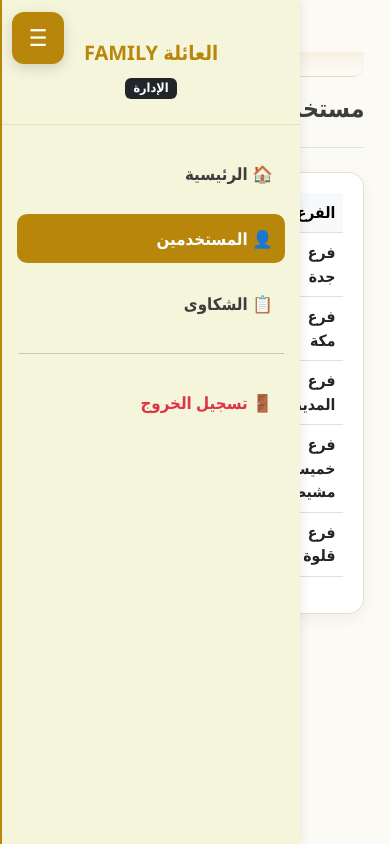
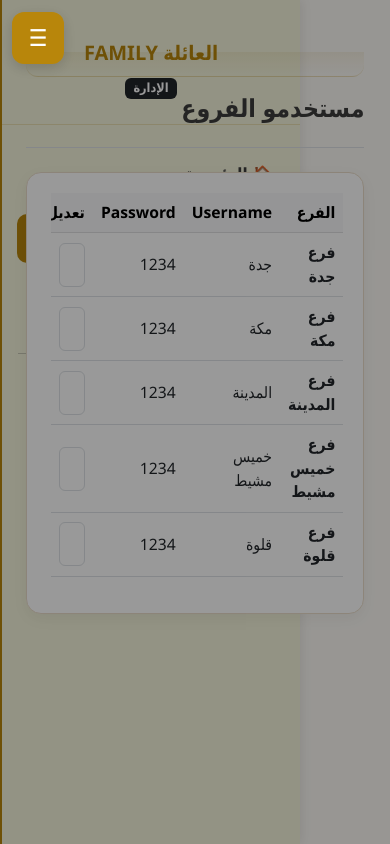
Before and after one commit to familysystemai-bot/family, a Flask app: page /admin/users in a window 390 px wide, after a click that opens the changed part. Run offline with Flask 3, Linux system fonts and the light colour scheme; a user stored in the database is signed in; data comes from the database, SQL or seed files in the repository; both versions use the stored data as it was after the commit.

Commit message:
تحديث

```diff
--- a/app.py
+++ b/app.py
@@ -145,6 +145,21 @@
 
     return render_template('login.html')
 
+
+app.add_url_rule(
+    "/admin/login",
+    endpoint="admin_login",
+    view_func=login,
+    methods=["GET", "POST"],
+)
+app.add_url_rule(
+    "/branch/login",
+    endpoint="branch_login",
+    view_func=login,
+    methods=["GET", "POST"],
+)
+
+
 @app.route('/admin/dashboard')
 def admin_dashboard():
     """لوحة المدير العام (ليست لوحة المؤسس)."""
@@ -183,9 +198,14 @@
 
 @app.route('/logout')
 def logout():
+    role = session.get("role")
     session.clear()
     flash("تم تسجيل الخروج بنجاح", "info")
-    return redirect(url_for('index'))
+    if role == "branch":
+        return redirect(url_for("branch_login"))
+    if role == "admin":
+        return redirect(url_for("admin_login"))
+    return redirect(url_for("login"))
 
 @app.route('/admin/create_branch', methods=['POST'])
 def create_branch():
--- a/static/css/dashboard-layout.css
+++ b/static/css/dashboard-layout.css
@@ -23,6 +23,8 @@
 .dash-main {
   min-width: 0;
   flex: 1 1 auto;
+  position: relative;
+  z-index: 0;
 }
 
 /* زر القائمة — يظهر على الجوال فقط (≤768px)، مخفي على التابلت وسطح المكتب */
@@ -31,7 +33,7 @@
   align-items: center;
   justify-content: center;
   position: fixed;
-  z-index: 1060;
+  z-index: 1001;
   inset-inline-end: 0.75rem;
   top: 0.75rem;
   width: 3rem;
@@ -61,19 +63,24 @@
   outline-offset: 2px;
 }
 
-/* خلفية شفافة */
-.dash-backdrop {
+/* طبقة تظليل كاملة فوق المحتوى وتحت الشريط الجانبي (موبايل) */
+.dash-backdrop,
+.sidebar-overlay {
   display: none;
   position: fixed;
-  inset: 0;
-  z-index: 1035;
-  background: rgba(0, 0, 0, 0.45);
+  top: 0;
+  left: 0;
+  width: 100%;
+  height: 100%;
+  z-index: 999;
+  background: rgba(0, 0, 0, 0.4);
   opacity: 0;
   transition: opacity 0.25s ease;
   pointer-events: none;
 }
 
-.dash-layout.dash-nav-open .dash-backdrop {
+.dash-layout.dash-nav-open .dash-backdrop,
+.dash-layout.dash-nav-open .sidebar-overlay {
   display: block;
   opacity: 1;
   pointer-events: auto;
@@ -98,7 +105,8 @@
     display: none !important;
   }
 
-  .dash-backdrop {
+  .dash-backdrop,
+  .sidebar-overlay {
     display: none !important;
     opacity: 0 !important;
     pointer-events: none !important;
@@ -176,11 +184,11 @@
     position: fixed;
     top: 0;
     inset-inline-end: 0;
-    height: 100vh;
-    height: 100dvh;
+    height: 100%;
+    min-height: 100vh;
+    min-height: 100dvh;
     width: min(300px, 88vw);
-    /* فوق الخلفية المعتمة وتحت زر القائمة — قابل للنقر بالكامل */
-    z-index: 1050;
+    z-index: 1000;
     isolation: isolate;
     touch-action: manipulation;
     overflow-y: auto;
@@ -197,21 +205,6 @@
     visibility: visible;
   }
 
-  /*
-   * الخلفية لا تغطي لوحة القائمة المنزلقة:
-   * في dir=rtl يكون inset-inline-end = يسار الشاشة — القائمة على اليسار.
-   * نغطي فقط منطقة المحتوى (يمين الشاشة) حتى لا تعترض النقرات عن الروابط.
-   */
-  .dash-layout.dash-nav-open .dash-backdrop {
-    z-index: 1040;
-    top: 0;
-    bottom: 0;
-    left: min(300px, 88vw);
-    right: 0;
-    width: auto;
-    inset: unset;
-  }
-
   .sidebar.dash-sidebar-col .dash-sidebar-panel {
     background: var(--sidebar-bg, #f5f5dc);
     border-left: 2px solid var(--accent-gold, #b8860b);
@@ -222,9 +215,11 @@
     flex: 1 1 100% !important;
     max-width: 100% !important;
     width: 100% !important;
+    z-index: 0;
   }
 
-  body.dash-body.dash-nav-open {
+  body.dash-body.dash-nav-open,
+  html.dash-html.dash-nav-open {
     overflow: hidden;
   }
 
@@ -292,7 +287,8 @@
 
 /* Desktop: إخفاء آلية الدرج */
 @media (min-width: 1025px) {
-  .dash-backdrop {
+  .dash-backdrop,
+  .sidebar-overlay {
     display: none !important;
     opacity: 0 !important;
     pointer-events: none !important;
--- a/static/js/dashboard-layout.js
+++ b/static/js/dashboard-layout.js
@@ -19,11 +19,22 @@
       if (!isMobileDrawer()) {
         root.classList.remove("dash-nav-open");
         document.body.classList.remove("dash-nav-open");
+        document.documentElement.classList.remove("dash-nav-open");
+        document.body.style.overflow = "";
+        document.documentElement.style.overflow = "";
         btn.setAttribute("aria-expanded", "false");
         return;
       }
       root.classList.toggle("dash-nav-open", open);
       document.body.classList.toggle("dash-nav-open", open);
+      document.documentElement.classList.toggle("dash-nav-open", open);
+      if (open) {
+        document.body.style.overflow = "hidden";
+        document.documentElement.style.overflow = "hidden";
+      } else {
+        document.body.style.overflow = "";
+        document.documentElement.style.overflow = "";
+      }
       btn.setAttribute("aria-expanded", open ? "true" : "false");
     }
 
--- a/templates/add_product.html
+++ b/templates/add_product.html
@@ -116,7 +116,7 @@
 <body class="dash-body add-product-page">
     <div class="container-fluid dash-layout">
         <button type="button" class="dash-menu-btn" aria-label="فتح القائمة" aria-controls="add-product-dash-sidebar" aria-expanded="false">☰</button>
-        <div class="dash-backdrop" data-dash-close="true" aria-hidden="true"></div>
+        <div class="dash-backdrop sidebar-overlay" data-dash-close="true" aria-hidden="true"></div>
         <div class="row g-0 flex-nowrap dash-row">
             <aside id="add-product-dash-sidebar" class="col-md-2 sidebar p-0 dash-sidebar-col">
                 <div class="dash-sidebar-panel">
--- a/templates/admin_complaints.html
+++ b/templates/admin_complaints.html
@@ -51,7 +51,7 @@
 <body class="dash-body">
 <div class="container-fluid dash-layout">
     <button type="button" class="dash-menu-btn" aria-label="فتح القائمة" aria-controls="admin-complaints-dash-sidebar" aria-expanded="false">☰</button>
-    <div class="dash-backdrop" data-dash-close="true" aria-hidden="true"></div>
+    <div class="dash-backdrop sidebar-overlay" data-dash-close="true" aria-hidden="true"></div>
     <div class="row g-0 flex-nowrap dash-row">
         <aside id="admin-complaints-dash-sidebar" class="col-md-2 sidebar p-0 dash-sidebar-col">
             <div class="dash-sidebar-panel">
--- a/templates/admin_dashboard.html
+++ b/templates/admin_dashboard.html
@@ -49,7 +49,7 @@
 <body class="dash-body">
 <div class="container-fluid dash-layout">
     <button type="button" class="dash-menu-btn" aria-label="فتح القائمة" aria-controls="admin-dash-sidebar" aria-expanded="false">☰</button>
-    <div class="dash-backdrop" data-dash-close="true" aria-hidden="true"></div>
+    <div class="dash-backdrop sidebar-overlay" data-dash-close="true" aria-hidden="true"></div>
     <div class="row g-0 flex-nowrap dash-row">
         <aside id="admin-dash-sidebar" class="col-md-2 sidebar p-0 dash-sidebar-col">
             <div class="dash-sidebar-panel">
--- a/templates/admin_users.html
+++ b/templates/admin_users.html
@@ -47,7 +47,7 @@
 <body class="dash-body">
 <div class="container-fluid dash-layout">
     <button type="button" class="dash-menu-btn" aria-label="فتح القائمة" aria-controls="admin-users-dash-sidebar" aria-expanded="false">☰</button>
-    <div class="dash-backdrop" data-dash-close="true" aria-hidden="true"></div>
+    <div class="dash-backdrop sidebar-overlay" data-dash-close="true" aria-hidden="true"></div>
     <div class="row g-0 flex-nowrap dash-row">
         <aside id="admin-users-dash-sidebar" class="col-md-2 sidebar p-0 dash-sidebar-col">
             <div class="dash-sidebar-panel">
--- a/templates/campaigns/admin_manage.html
+++ b/templates/campaigns/admin_manage.html
@@ -30,7 +30,7 @@
 <body class="dash-body">
 <div class="container-fluid dash-layout">
     <button type="button" class="dash-menu-btn" aria-label="فتح القائمة" aria-controls="admin-dash-sidebar" aria-expanded="false">☰</button>
-    <div class="dash-backdrop" data-dash-close="true" aria-hidden="true"></div>
+    <div class="dash-backdrop sidebar-overlay" data-dash-close="true" aria-hidden="true"></div>
     <div class="row g-0 flex-nowrap dash-row">
         <aside id="admin-dash-sidebar" class="col-md-2 sidebar p-0 dash-sidebar-col">
             <div class="dash-sidebar-panel">
--- a/templates/campaigns/branch_manage.html
+++ b/templates/campaigns/branch_manage.html
@@ -30,7 +30,7 @@
 <body class="dash-body">
     <div class="container-fluid dash-layout">
         <button type="button" class="dash-menu-btn" aria-label="فتح القائمة" aria-controls="branch-dash-sidebar" aria-expanded="false">☰</button>
-        <div class="dash-backdrop" data-dash-close="true" aria-hidden="true"></div>
+        <div class="dash-backdrop sidebar-overlay" data-dash-close="true" aria-hidden="true"></div>
         <div class="row g-0 flex-nowrap dash-row">
             <aside id="branch-dash-sidebar" class="col-md-2 sidebar p-0 dash-sidebar-col">
                 <div class="dash-sidebar-panel">
--- a/templates/dashboard.html
+++ b/templates/dashboard.html
@@ -30,7 +30,7 @@
 <body class="dash-body">
     <div class="container-fluid dash-layout">
         <button type="button" class="dash-menu-btn" aria-label="فتح القائمة" aria-controls="branch-dash-sidebar" aria-expanded="false">☰</button>
-        <div class="dash-backdrop" data-dash-close="true" aria-hidden="true"></div>
+        <div class="dash-backdrop sidebar-overlay" data-dash-close="true" aria-hidden="true"></div>
         <div class="row g-0 flex-nowrap dash-row">
             <aside id="branch-dash-sidebar" class="col-md-2 sidebar p-0 dash-sidebar-col">
                 <div class="dash-sidebar-panel">
--- a/templates/founder/base.html
+++ b/templates/founder/base.html
@@ -16,7 +16,7 @@
 <body class="fd-dashboard dash-body">
 <div class="container-fluid dash-layout">
     <button type="button" class="dash-menu-btn" aria-label="فتح القائمة" aria-controls="fd-dash-sidebar" aria-expanded="false">☰</button>
-    <div class="dash-backdrop" data-dash-close="true" aria-hidden="true"></div>
+    <div class="dash-backdrop sidebar-overlay" data-dash-close="true" aria-hidden="true"></div>
     <div class="row g-0 dash-row">
         <aside id="fd-dash-sidebar" class="col-md-2 fd-sidebar p-0 dash-sidebar-col">
             <div class="dash-sidebar-panel">
--- a/templates/products.html
+++ b/templates/products.html
@@ -28,7 +28,7 @@
 <body class="dash-body">
 <div class="container-fluid dash-layout">
     <button type="button" class="dash-menu-btn" aria-label="فتح القائمة" aria-controls="products-dash-sidebar" aria-expanded="false">☰</button>
-    <div class="dash-backdrop" data-dash-close="true" aria-hidden="true"></div>
+    <div class="dash-backdrop sidebar-overlay" data-dash-close="true" aria-hidden="true"></div>
     <div class="row g-0 flex-nowrap dash-row">
         <aside id="products-dash-sidebar" class="col-md-2 sidebar p-0 dash-sidebar-col">
             <div class="dash-sidebar-panel">
--- a/templates/sections.html
+++ b/templates/sections.html
@@ -43,7 +43,7 @@
 <body class="dash-body">
     <div class="container-fluid dash-layout">
         <button type="button" class="dash-menu-btn" aria-label="فتح القائمة" aria-controls="sections-dash-sidebar" aria-expanded="false">☰</button>
-        <div class="dash-backdrop" data-dash-close="true" aria-hidden="true"></div>
+        <div class="dash-backdrop sidebar-overlay" data-dash-close="true" aria-hidden="true"></div>
         <div class="row g-0 flex-nowrap dash-row">
             <aside id="sections-dash-sidebar" class="col-md-2 sidebar p-0 dash-sidebar-col">
                 <div class="dash-sidebar-panel">
```
Also changed, not shown: logic/mail_service.py (+7 -11 lines), data/family_system.db.
